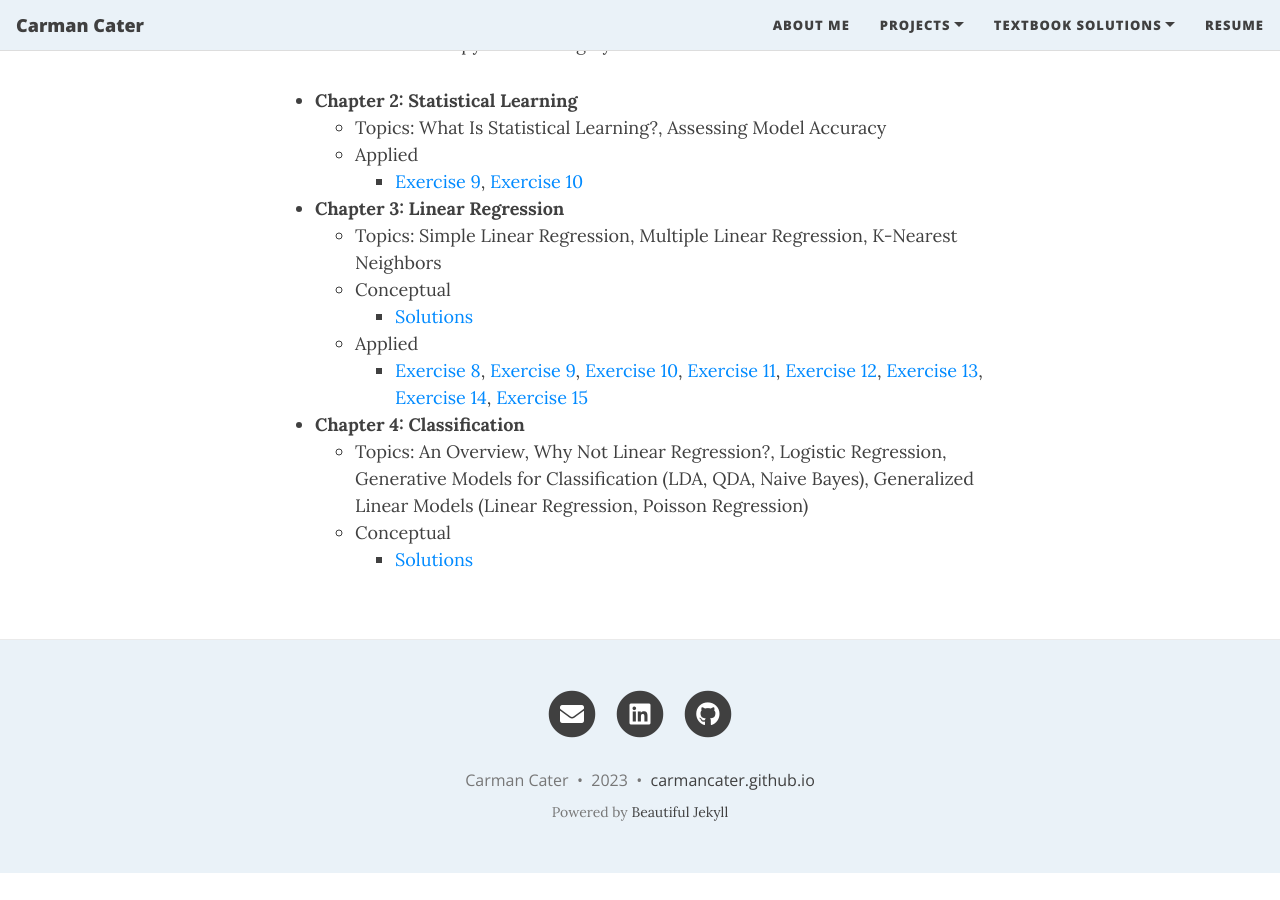
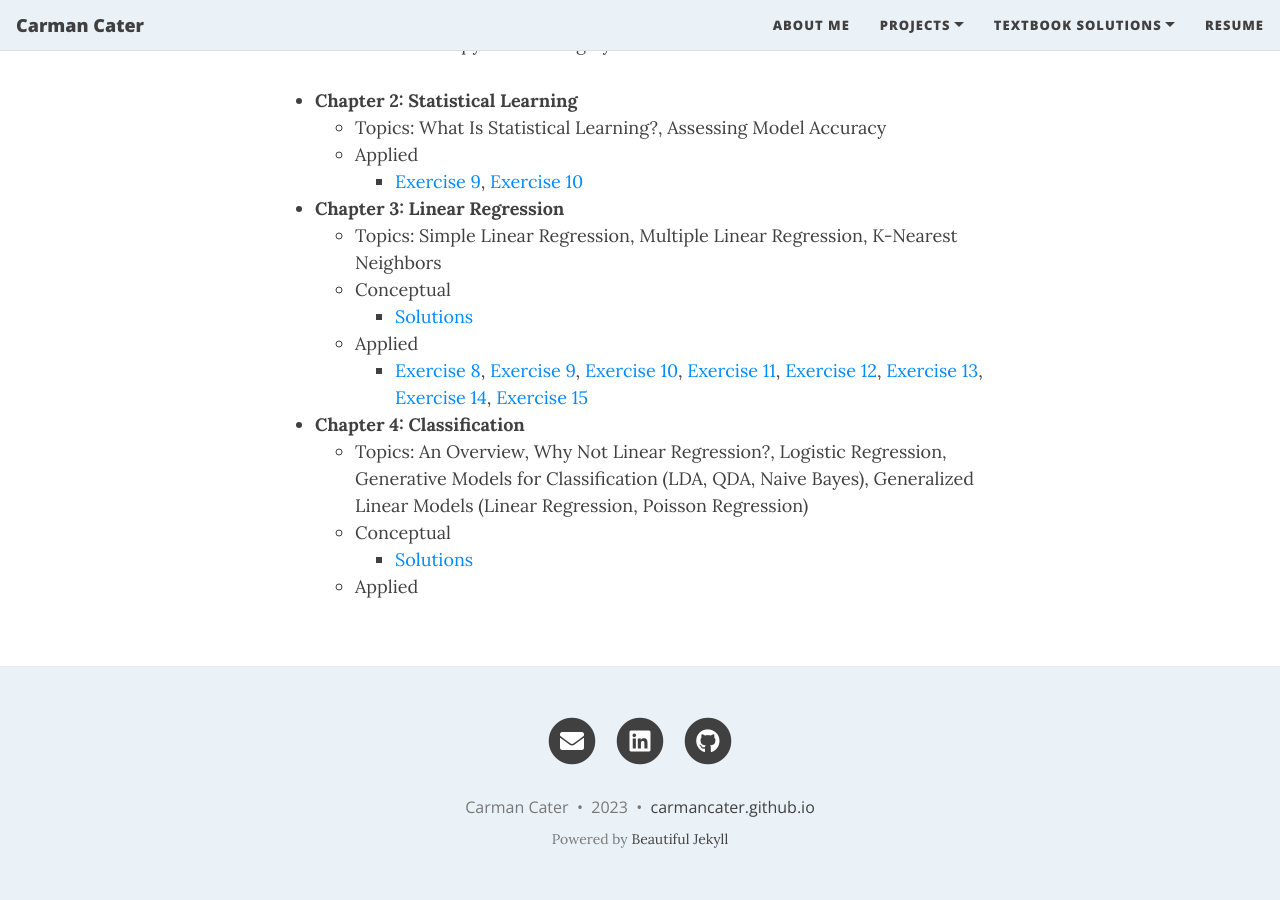
Before and after one commit to carmancater/carmancater.github.io, a Jekyll site: the page built from islpSolutions.md, in a window 1280 px wide and 900 px high, scrolled down 875 px. Built offline with Jekyll 4.4.1, drawn with Linux system fonts in a browser that asks for light colours; nearby versions of some CDN libraries; emoji names are drawn with the system emoji font; before the commit the page ends 1748 px from its top, so only the background shows below that.

Commit message:
Update islpSolutions.md

```diff
--- a/islpSolutions.md
+++ b/islpSolutions.md
@@ -31,3 +31,4 @@ As a display of learning and reinforcement of concepts you will find below exerc
     - Topics: An Overview, Why Not Linear Regression?, Logistic Regression, Generative Models for Classification (LDA, QDA, Naive Bayes), Generalized Linear Models (Linear Regression, Poisson Regression)
     - Conceptual
         - [Solutions](https://github.com/carmancater/an-introduction-to-statistical-learning-with-applications-in-python/blob/main/Chapter%2004%20-%20Classification/Ch%204%20Conceptual.md){:target="_blank"}
+    - Applied
```
